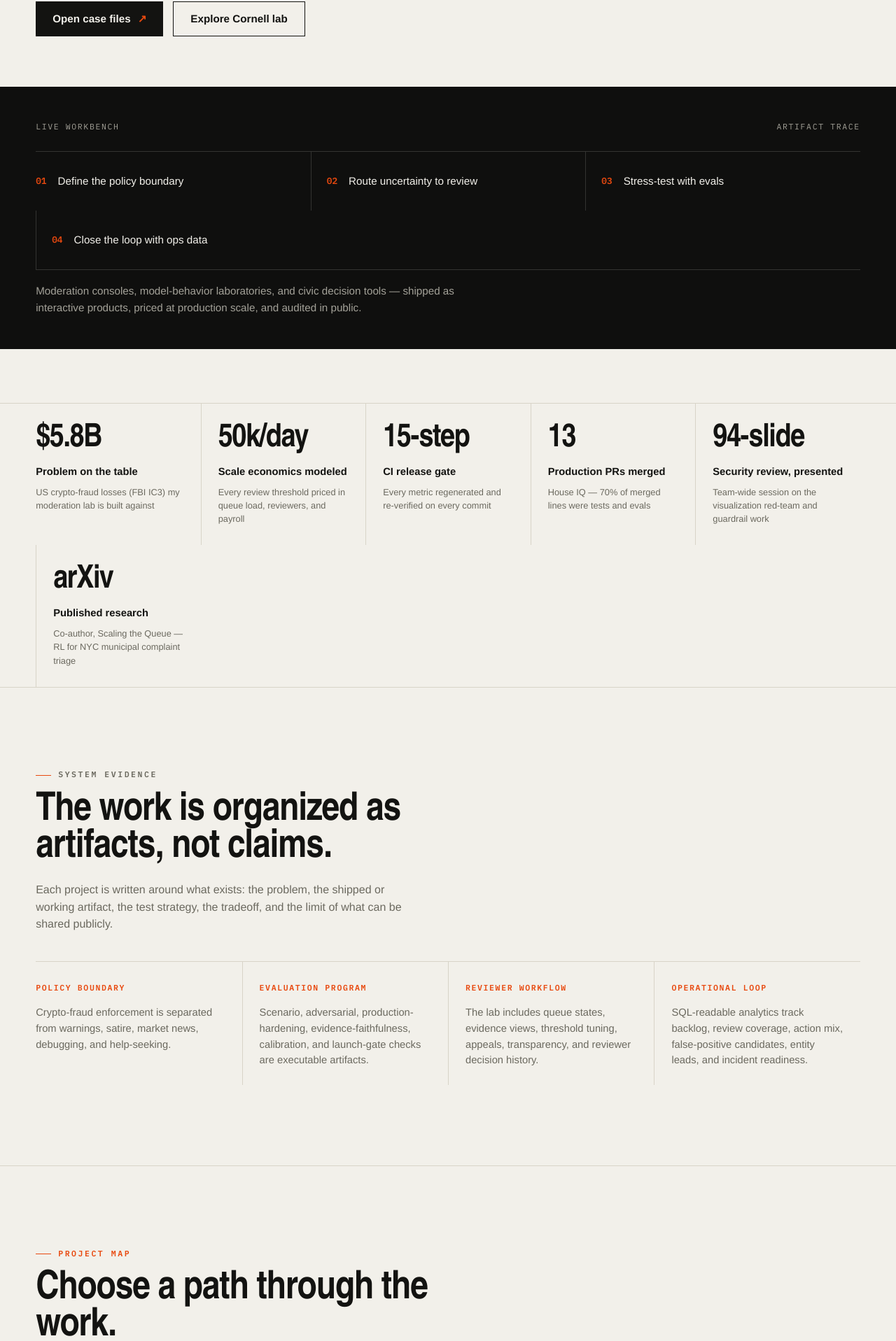
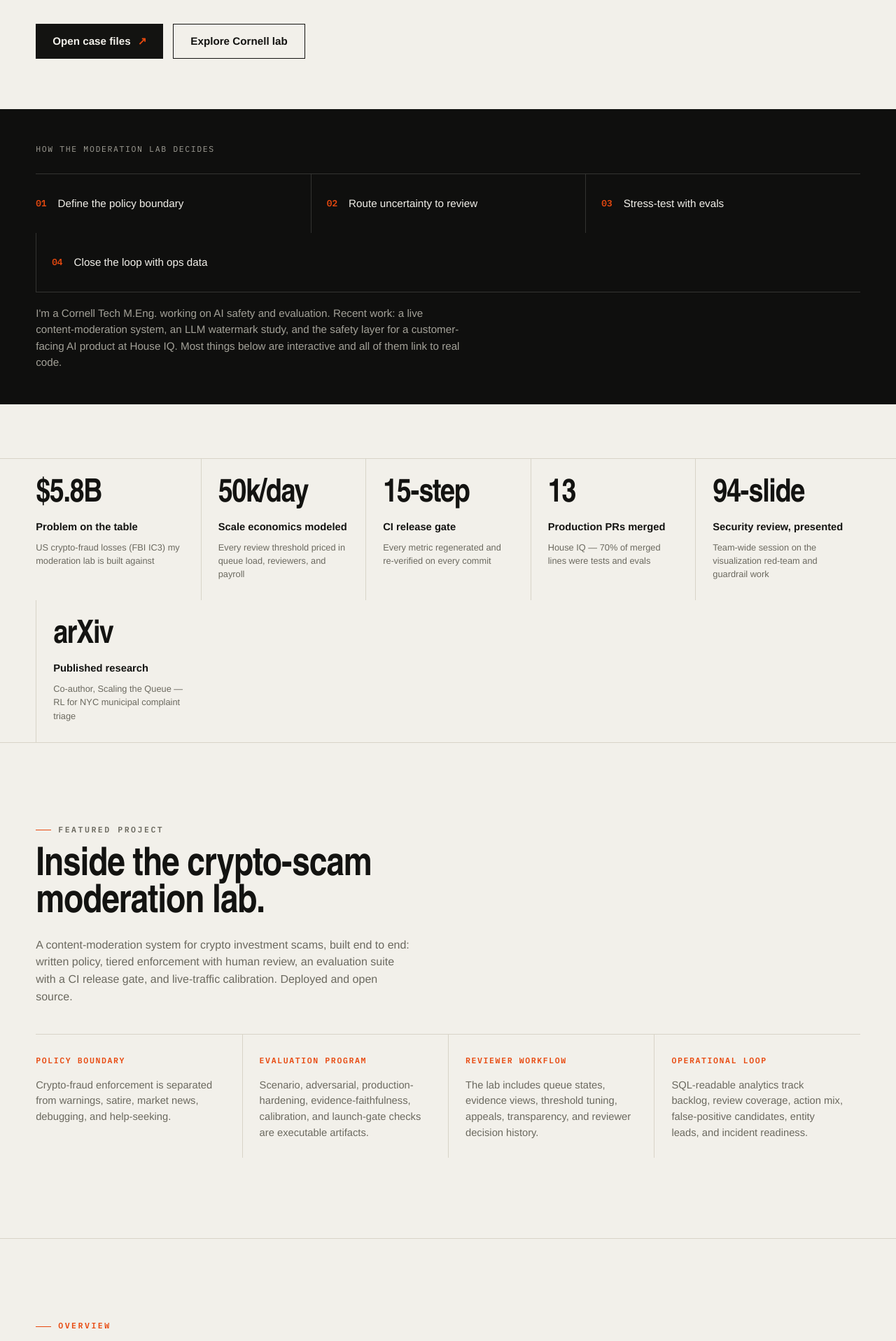
Before and after one commit to AliHasan-786/ali-hasan-portfolio, a React (Vite) app: page / in a window 1280 px wide. Shown: the part 595-2512 px from the top of the page at 70% size. Built offline with nearby package versions, Linux system fonts and the light colour scheme; a web font is replaced by a local one.

Commit message:
Rewrite headings and section copy in plain register; remove meta-narration
Co-Authored-By: Claude Fable 5 <noreply@anthropic.com>

```diff
--- a/src/App.jsx
+++ b/src/App.jsx
@@ -6,7 +6,7 @@ const trustSafetyRepoUrl = "https://github.com/AliHasan-786/crypto-scam-moderati
 const heroCopy = {
   headline: "I build trust systems that show their work.",
   focus:
-    "Moderation consoles, model-behavior laboratories, and civic decision tools — shipped as interactive products, priced at production scale, and audited in public.",
+    "I'm a Cornell Tech M.Eng. working on AI safety and evaluation. Recent work: a live content-moderation system, an LLM watermark study, and the safety layer for a customer-facing AI product at House IQ. Most things below are interactive and all of them link to real code.",
 };
 
 const artifactLedger = [
@@ -528,11 +528,12 @@ function ArtifactLedger() {
   return (
     <section className="artifact-ledger" aria-label="Project artifact ledger">
       <div className="ledger-copy">
-        <p className="eyebrow">System evidence</p>
-        <h2>The work is organized as artifacts, not claims.</h2>
+        <p className="eyebrow">Featured project</p>
+        <h2>Inside the crypto-scam moderation lab.</h2>
         <p>
-          Each project is written around what exists: the problem, the shipped or working
-          artifact, the test strategy, the tradeoff, and the limit of what can be shared publicly.
+          A content-moderation system for crypto investment scams, built end to end:
+          written policy, tiered enforcement with human review, an evaluation suite with a
+          CI release gate, and live-traffic calibration. Deployed and open source.
         </p>
       </div>
       <div className="ledger-grid">
@@ -575,7 +576,7 @@ function CryptoCaseStudy() {
     <section className="section-shell crypto-case-study" id="crypto-case-study">
       <div className="section-heading">
         <p className="eyebrow">Featured case study</p>
-        <h2>From policy proposal to safety console.</h2>
+        <h2>From a class policy proposal to a working moderation system.</h2>
         <p>
           The project begins with a narrow policy question: how should Bluesky reduce
           investment scams without suppressing legitimate financial speech? That boundary
@@ -674,7 +675,7 @@ function Hero() {
   return (
     <section className="hero" id="top">
       <div className="hero-copy">
-        <p className="eyebrow">Ali Hasan / Cornell Tech / AI Safety + Product</p>
+        <p className="eyebrow">Ali Hasan · New York</p>
         <h1>{heroCopy.headline}</h1>
         <p className="hero-subtitle">{heroCopy.focus}</p>
         <div className="hero-actions">
@@ -688,8 +689,7 @@ function Hero() {
       </div>
       <aside className="signal-console" aria-label="Project evidence summary">
         <div className="console-topline">
-          <span>Live workbench</span>
-          <span>Artifact trace</span>
+          <span>How the moderation lab decides</span>
         </div>
         <div className="artifact-trace">
           <div>
@@ -733,8 +733,8 @@ function ProjectPaths() {
   return (
     <section className="reader-paths">
       <div>
-        <p className="eyebrow">Project map</p>
-        <h2>Choose a path through the work.</h2>
+        <p className="eyebrow">Overview</p>
+        <h2>What's here.</h2>
       </div>
       <div className="path-grid">
         {projectPaths.map((path) => (
@@ -753,11 +753,12 @@ function ExperienceAtlas({ activeCase, setActiveCase }) {
   return (
     <section className="section-shell" id="experience">
       <div className="section-heading">
-        <p className="eyebrow">Constrained professional work</p>
-        <h2>Case files that show judgment without leaking IP.</h2>
+        <p className="eyebrow">Experience</p>
+        <h2>Where I've worked.</h2>
         <p>
-          Work experience is written as sanitized evidence: what problem existed, what I
-          changed, what shipped, and what tradeoff mattered.
+          House IQ, Cornell Tech's SETS AI Red Team Clinic, and Myridius. Each entry
+          covers the problem, what I built, and what shipped; some client and product
+          details are generalized.
         </p>
       </div>
 
@@ -806,7 +807,7 @@ function ExperienceAtlas({ activeCase, setActiveCase }) {
               <dd>{activeCase.outcome}</dd>
             </div>
             <div>
-              <dt>Public-share boundary</dt>
+              <dt>Not shown publicly</dt>
               <dd>{activeCase.constraints}</dd>
             </div>
           </dl>
@@ -840,11 +841,11 @@ function CourseLab({
   return (
     <section className="section-shell lab-section" id="lab">
       <div className="section-heading">
-        <p className="eyebrow">Cornell Tech project lab</p>
-        <h2>Coursework becomes interactive evidence.</h2>
+        <p className="eyebrow">Projects</p>
+        <h2>Selected projects.</h2>
         <p>
-          Each class final should eventually become a small product: explorable data,
-          methods, failures, extension plan, and a demo that makes the work visual.
+          Graduate coursework rebuilt as working demos. Charts marked as sketches are
+          illustrative; the measured numbers live in each project's repo.
         </p>
       </div>
 
@@ -1270,8 +1271,8 @@ function SideProjects() {
   return (
     <section className="section-shell side-section" id="side">
       <div className="section-heading">
-        <p className="eyebrow">Personal builds</p>
-        <h2>Side projects get their own shelf.</h2>
+        <p className="eyebrow">More</p>
+        <h2>Side projects.</h2>
         <p>
           PromptPlay is reserved as the first personal-project link. Once the repo or demo
           exists, this card can point there and show a live interaction.
@@ -1295,8 +1296,8 @@ function ContactPanel() {
   return (
     <section className="contact-panel" id="contact">
       <div>
-        <p className="eyebrow">Next step</p>
-        <h2>Want to talk through the work?</h2>
+        <p className="eyebrow">Contact</p>
+        <h2>Get in touch.</h2>
         <p>
           The case studies above are designed to be inspected, challenged, and extended.
           Use the links below for direct contact or to keep exploring the code.
```
